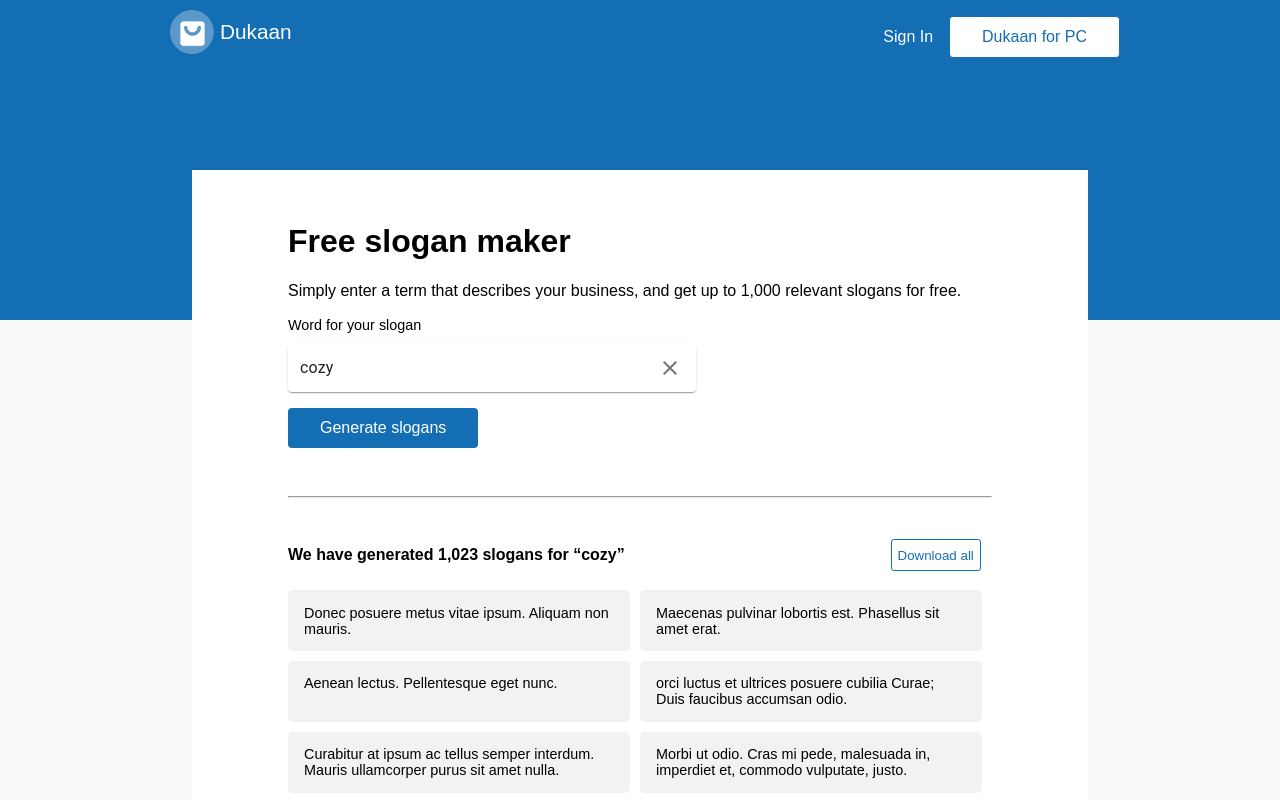
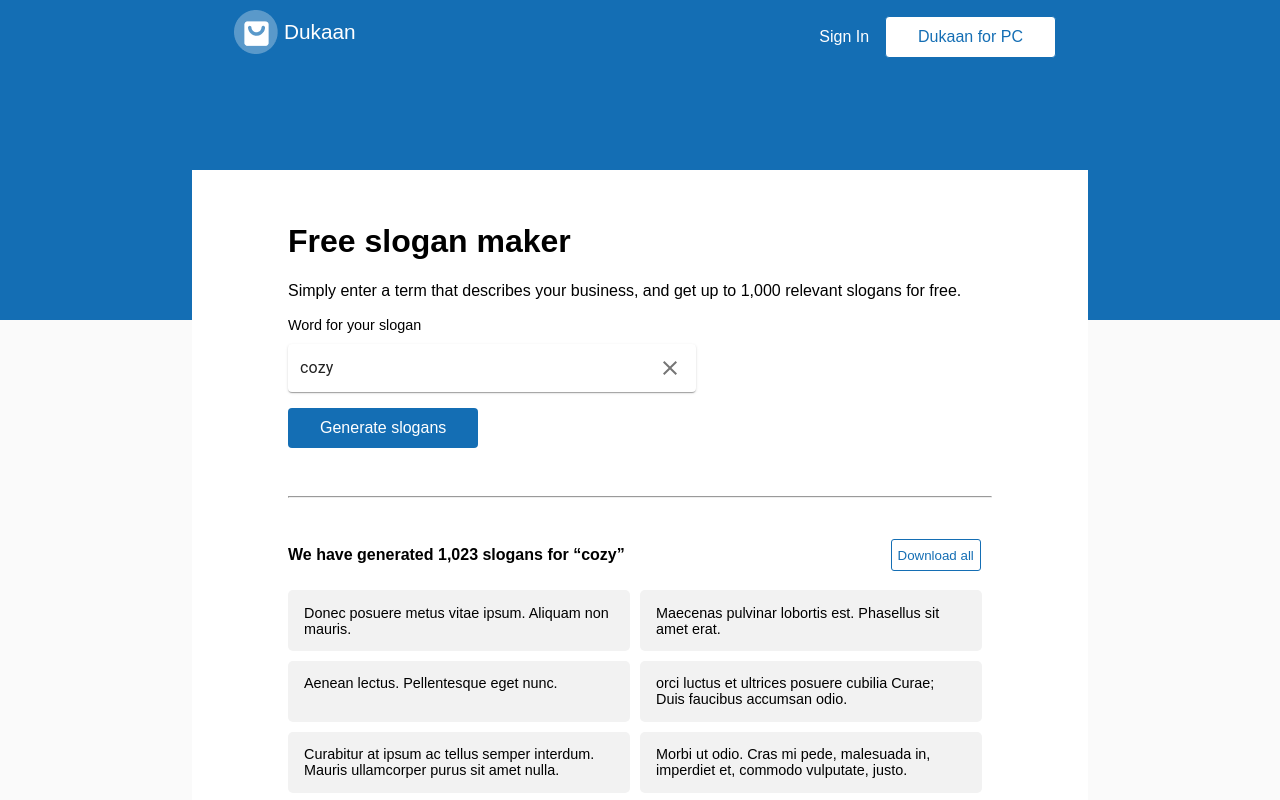
Before and after one commit to codefromrvk/dukaan-demo, a React (Create React App) app: page / in a window 1280 px wide. Shown: the top 800 px of the page. Built offline with nearby package versions, Linux system fonts and the light colour scheme.

Commit message:
Update styles.css

```diff
--- a/src/styles.css
+++ b/src/styles.css
@@ -5,7 +5,7 @@
   /* text-align: center; */
 }
 .container {
-  padding: 0 10rem;
+  padding: 0 14rem;
 }
 :root {
   --primary-color: #146eb4;
```
